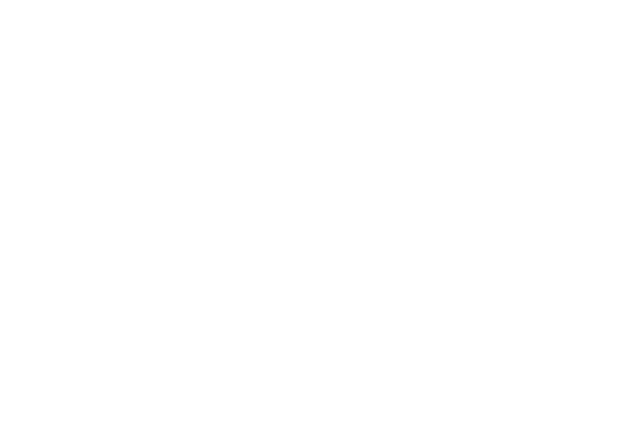
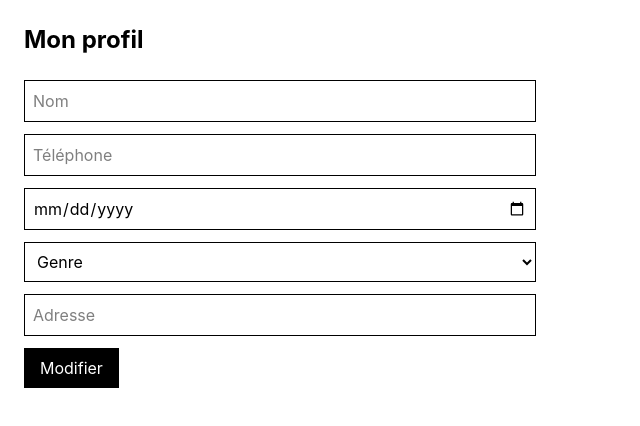
Before and after one commit to Ihsane-benmouina/FitHub-Pro-Smart-Gym-Management-Platform-, a React app in the folder frontend/: page /profile in a window 1280 px wide. Before the commit this address had no page. Shown: the top 426 px of the page, without its empty margins (0-640 px from the left). Built offline with nearby package versions, Linux system fonts and the light colour scheme; no server answers; sample sign-in values are in the browser's storage; the HTML template or start-up script is replaced by a standard one.

Commit message:
feat(frontend): add profile and coach availability pages

```diff
--- a/frontend/src/App.jsx
+++ b/frontend/src/App.jsx
@@ -9,6 +9,8 @@ import ReceptionDashboard from "./pages/reception/ReceptionDashboard";
 import MemberDashboard from "./pages/member/MemberDashboard";
 
 import ProtectedRoute from "./routes/ProtectedRoute";
+import Profile from "./pages/Profile";
+import Availabilities from "./pages/coach/Availabilities";
 
 function App() {
   return (
@@ -55,6 +57,23 @@ function App() {
             </ProtectedRoute>
           }
         />
+        <Route
+          path="/profile"
+          element={
+            <ProtectedRoute>
+              <Profile />
+            </ProtectedRoute>
+          }
+        />
+
+        <Route
+          path="/coach/availabilities"
+          element={
+            <ProtectedRoute role="coach">
+              <Availabilities />
+            </ProtectedRoute>
+          }
+        />
 
       </Routes>
     </BrowserRouter>
--- /dev/null
+++ b/frontend/src/pages/Profile.jsx
@@ -0,0 +1,136 @@
+import { useEffect, useState } from "react";
+import api from "../api/axios";
+
+
+function Profile() {
+  const [form, setForm] = useState({
+    name: "",
+    phone: "",
+    birth_date: "",
+    gender: "",
+    address: "",
+  });
+
+  const [message, setMessage] = useState("");
+
+  useEffect(() => {
+    getProfile();
+  }, []);
+
+  const getProfile = async () => {
+    try {
+      const response = await api.get("/profile");
+
+      const user = response.data.user;
+
+      setForm({
+        name: user.name || "",
+        phone: user.phone || "",
+        birth_date: user.birth_date || "",
+        gender: user.gender || "",
+        address: user.address || "",
+      });
+    } catch (error) {
+      console.error(error);
+    }
+  };
+
+  const handleChange = (e) => {
+    setForm({
+      ...form,
+      [e.target.name]: e.target.value,
+    });
+  };
+
+  const handleSubmit = async (e) => {
+    e.preventDefault();
+
+    try {
+      const response = await api.put("/profile", form);
+
+      localStorage.setItem(
+        "user",
+        JSON.stringify(response.data.user)
+      );
+
+      setMessage("Profil modifié avec succès");
+    } catch (error) {
+      setMessage("Erreur lors de la modification");
+    }
+  };
+
+  return (
+    <div className="p-6">
+
+      <h1 className="text-2xl font-bold mb-6">
+        Mon profil
+      </h1>
+
+      {message && (
+        <p className="mb-4">
+          {message}
+        </p>
+      )}
+
+      <form onSubmit={handleSubmit} className="max-w-lg">
+
+        <input
+          type="text"
+          name="name"
+          value={form.name}
+          onChange={handleChange}
+          placeholder="Nom"
+          className="border p-2 w-full mb-3"
+        />
+
+        <input
+          type="text"
+          name="phone"
+          value={form.phone}
+          onChange={handleChange}
+          placeholder="Téléphone"
+          className="border p-2 w-full mb-3"
+        />
+
+        <input
+          type="date"
+          name="birth_date"
+          value={form.birth_date}
+          onChange={handleChange}
+          className="border p-2 w-full mb-3"
+        />
+
+        <select
+          name="gender"
+          value={form.gender}
+          onChange={handleChange}
+          className="border p-2 w-full mb-3"
+        >
+          <option value="">Genre</option>
+          <option value="homme">Homme</option>
+          <option value="femme">Femme</option>
+        </select>
+
+        <input
+          type="text"
+          name="address"
+          value={form.address}
+          onChange={handleChange}
+          placeholder="Adresse"
+          className="border p-2 w-full mb-3"
+        />
+
+        <button
+          type="submit"
+          className="bg-black text-white px-4 py-2"
+        >
+          Modifier
+        </button>
+
+      </form>
+
+    </div>
+  );
+}
+
+export default Profile;
--- /dev/null
+++ b/frontend/src/pages/coach/Availabilities.jsx
@@ -0,0 +1,138 @@
+import { useEffect, useState } from "react";
+import api from "../../api/axios";
+
+function Availabilities() {
+  const [availabilities, setAvailabilities] = useState([]);
+
+  const [form, setForm] = useState({
+    day_of_week: "monday",
+    start_time: "",
+    end_time: "",
+  });
+
+  useEffect(() => {
+    loadAvailabilities();
+  }, []);
+
+  const loadAvailabilities = async () => {
+    try {
+      const response = await api.get("/coach/availabilities");
+      setAvailabilities(response.data);
+    } catch (error) {
+      console.error(error);
+    }
+  };
+
+  const handleSubmit = async (e) => {
+    e.preventDefault();
+
+    try {
+      await api.post("/coach/availabilities", form);
+
+      setForm({
+        day_of_week: "monday",
+        start_time: "",
+        end_time: "",
+      });
+
+      loadAvailabilities();
+    } catch (error) {
+      console.error(error);
+    }
+  };
+
+  const handleDelete = async (id) => {
+    try {
+      await api.delete(`/coach/availabilities/${id}`);
+      loadAvailabilities();
+    } catch (error) {
+      console.error(error);
+    }
+  };
+
+  return (
+    <div className="p-6">
+
+      <h1 className="text-2xl font-bold mb-6">
+        Mes disponibilités
+      </h1>
+
+      <form onSubmit={handleSubmit} className="mb-8">
+
+        <select
+          value={form.day_of_week}
+          onChange={(e) =>
+            setForm({
+              ...form,
+              day_of_week: e.target.value,
+            })
+          }
+          className="border p-2 mr-2"
+        >
+          <option value="monday">Lundi</option>
+          <option value="tuesday">Mardi</option>
+          <option value="wednesday">Mercredi</option>
+          <option value="thursday">Jeudi</option>
+          <option value="friday">Vendredi</option>
+          <option value="saturday">Samedi</option>
+          <option value="sunday">Dimanche</option>
+        </select>
+
+        <input
+          type="time"
+          value={form.start_time}
+          onChange={(e) =>
+            setForm({
+              ...form,
+              start_time: e.target.value,
+            })
+          }
+          className="border p-2 mr-2"
+        />
+
+        <input
+          type="time"
+          value={form.end_time}
+          onChange={(e) =>
+            setForm({
+              ...form,
+              end_time: e.target.value,
+            })
+          }
+          className="border p-2 mr-2"
+        />
+
+        <button
+          type="submit"
+          className="bg-black text-white p-2"
+        >
+          Ajouter
+        </button>
+
+      </form>
+
+      {availabilities.map((availability) => (
+        <div
+          key={availability.id}
+          className="border p-3 mb-2"
+        >
+          <span>
+            {availability.day_of_week} :{" "}
+            {availability.start_time} -{" "}
+            {availability.end_time}
+          </span>
+
+          <button
+            onClick={() => handleDelete(availability.id)}
+            className="ml-4"
+          >
+            Supprimer
+          </button>
+        </div>
+      ))}
+
+    </div>
+  );
+}
+
+export default Availabilities;
```
